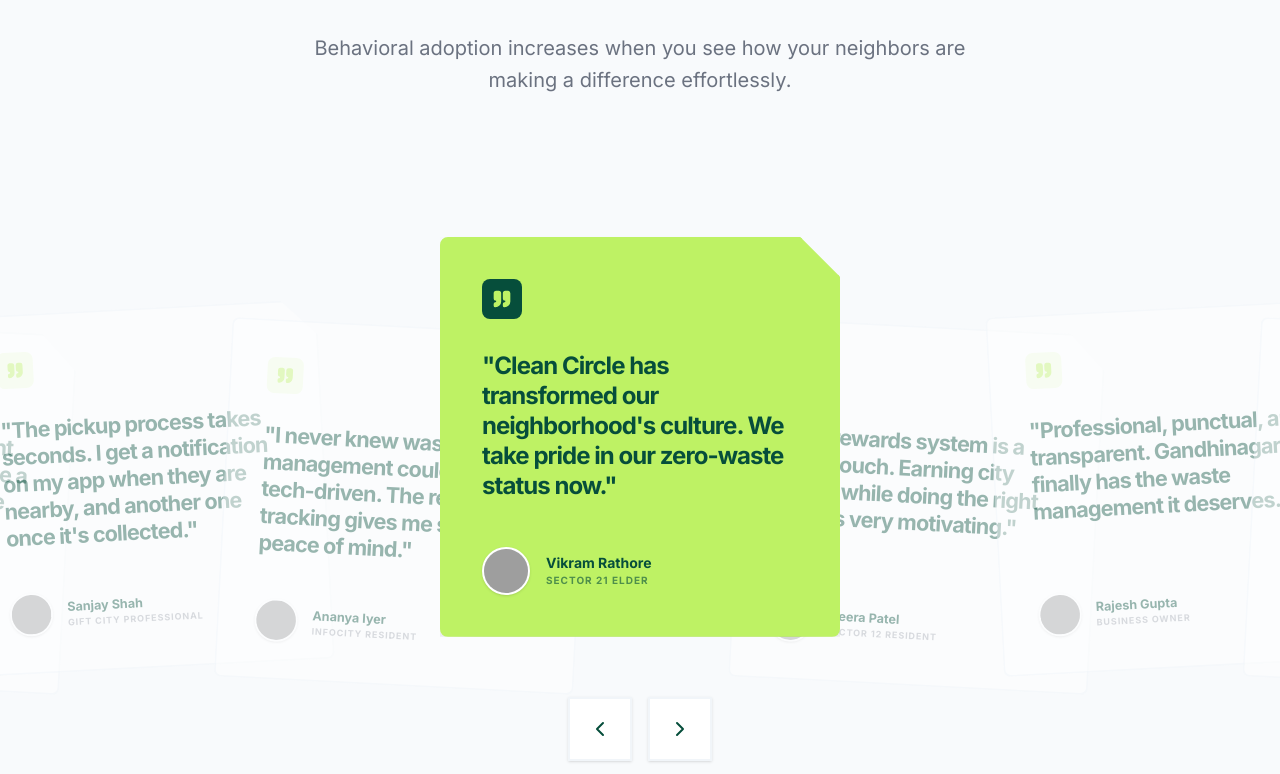
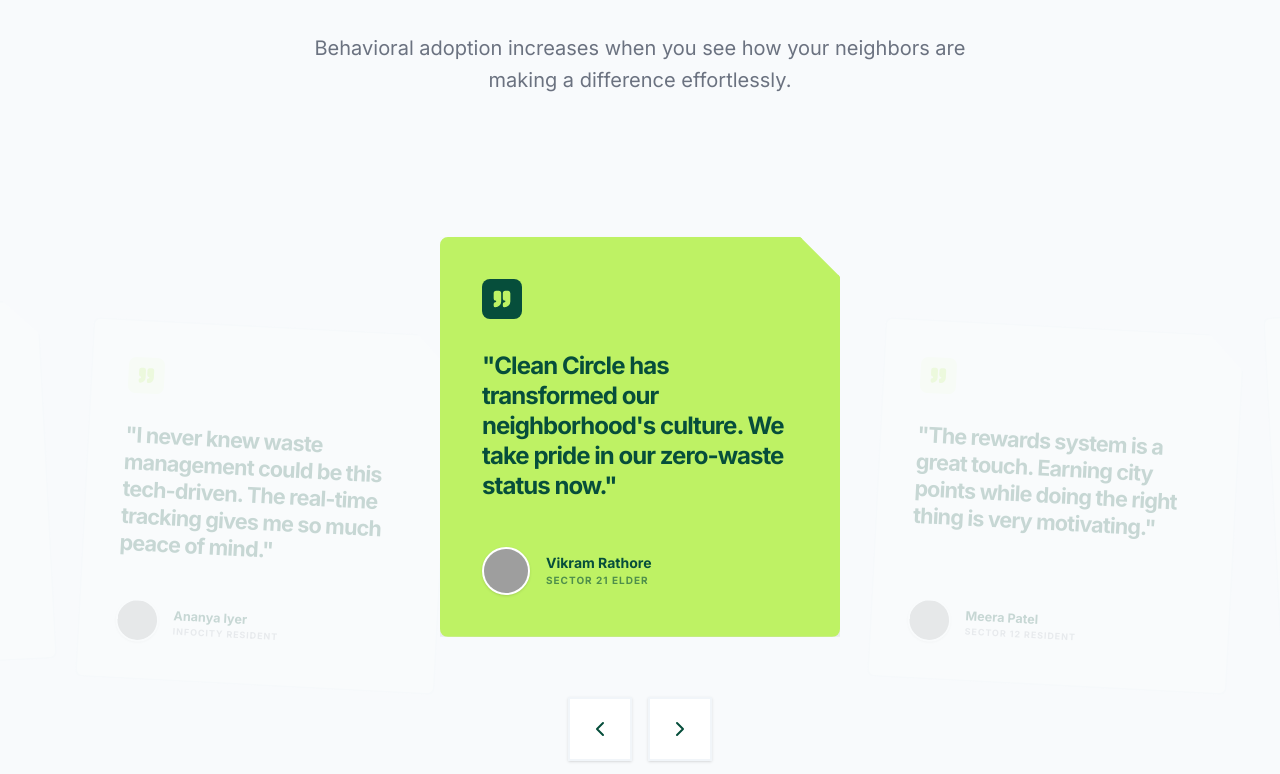
Before and after one commit to Balagurudev/Carbon-v3-final, a Next.js app: page / in a window 1280 px wide. Shown: the part 7631-8405 px from the top of the page. Built offline with nearby package versions, Linux system fonts and the light colour scheme; grey boxes are pictures that could not be loaded.

Commit message:
Reduce testimonial card clutter by increasing spacing and limiting visible cards

```diff
--- a/src/widgets/community-stories/CommunityStories.tsx
+++ b/src/widgets/community-stories/CommunityStories.tsx
@@ -79,7 +79,7 @@
         "absolute left-1/2 top-1/2 cursor-pointer border-2 p-10 transition-all duration-500 ease-in-out rounded-lg",
         isCenter
           ? "z-10 bg-primary text-secondary border-primary shadow-2xl"
-          : "z-0 bg-white text-secondary border-slate-100 hover:border-primary/50 opacity-40 scale-90"
+          : "z-0 bg-white text-secondary border-slate-100 hover:border-primary/50 opacity-20 scale-90"
       )}
       style={{
         width: cardSize,
@@ -87,7 +87,7 @@
         clipPath: `polygon(40px 0%, calc(100% - 40px) 0%, 100% 40px, 100% 100%, calc(100% - 40px) 100%, 40px 100%, 0 100%, 0 0)`,
         transform: `
           translate(-50%, -50%)
-          translateX(${(cardSize / 1.4) * position}px)
+          translateX(${(cardSize * 1.1) * position}px)
           translateY(${isCenter ? -40 : position % 2 ? 10 : -10}px)
           rotate(${isCenter ? 0 : position % 2 ? 3 : -3}deg)
         `,
@@ -185,9 +185,11 @@
         style={{ height: 600 }}
       >
         {testimonialsList.map((testimonial, index) => {
-          const position = testimonialsList.length % 2
-            ? index - (testimonialsList.length + 1) / 2
-            : index - testimonialsList.length / 2;
+          const position = index - Math.floor(testimonialsList.length / 2);
+
+          // Only render cards close to the center to avoid clutter
+          if (Math.abs(position) > 2) return null;
+
           return (
             <TestimonialCard
               key={testimonial.tempId}
```
